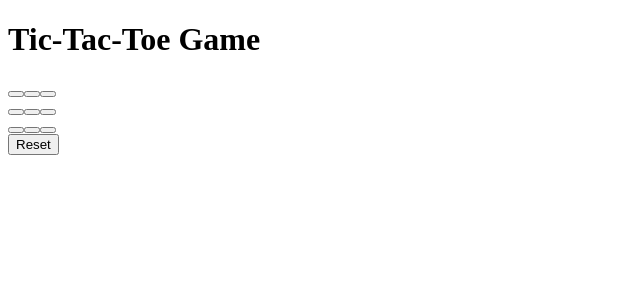
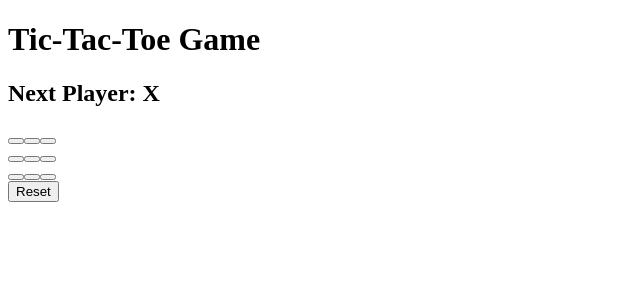
Before and after one commit to carlosdoria/game-nextjs-styled-components, a Next.js app: page / in a window 1280 px wide. Shown: the top 300 px of the page, without its empty margins (0-640 px from the left). Built offline with nearby package versions, Linux system fonts and the light colour scheme.

Commit message:
New state was created to store the game status. Implemented in the 'handleClick' function an 'if' to check the game status. Reset of all states implemented in function 'resetSquares'. Created an 'h2' on return.

```diff
--- a/src/Components/Game/index.jsx
+++ b/src/Components/Game/index.jsx
@@ -4,21 +4,31 @@ import Board from '../Board';
 
 function Game () {
     // state created to store the value of Squares
-    const [squaresBoard, setSquaresBoard] = useState(Array(9).fill(null))
+    const [squaresBoard, setSquaresBoard] = useState(Array(9).fill(null));
     // state created to check whose is the move ('X' or 'O')
-    const [xIsNext, setXIsNext] = useState(true)
+    const [xIsNext, setXIsNext] = useState(true);
+    const [statusGame, setStatusGame] = useState('Next Player: X');
 
     function handleClick(index){
         const square = squaresBoard
         // if created to check if the value of the array object is null
         if (square[index] != null) {return}
         square[index] = xIsNext ? 'X' : 'O'
-        setSquaresBoard(square)
-        setXIsNext(!xIsNext)
+        if (squaresBoard.every(element => element != null)){
+            setStatusGame('Match drawn')
+        } else if (xIsNext === true) {
+            setStatusGame('Next Player: O')
+        } else if (xIsNext === false) {
+            setStatusGame('Next Player: X')
+        }
+        setSquaresBoard(square);
+        setXIsNext(!xIsNext);
     }
 
     function resetSquares() {
-        setSquaresBoard(Array(9).fill(null))
+        setSquaresBoard(Array(9).fill(null));
+        setXIsNext(true);
+        setStatusGame('Next Player: X')
     }
 
     return(
@@ -26,6 +36,9 @@ function Game () {
             <h1>
                 Tic-Tac-Toe Game
             </h1>
+            <h2>
+                {statusGame}
+            </h2>
             <Board
                 value={squaresBoard}
                 onClick={(i) => handleClick(i)}
```
